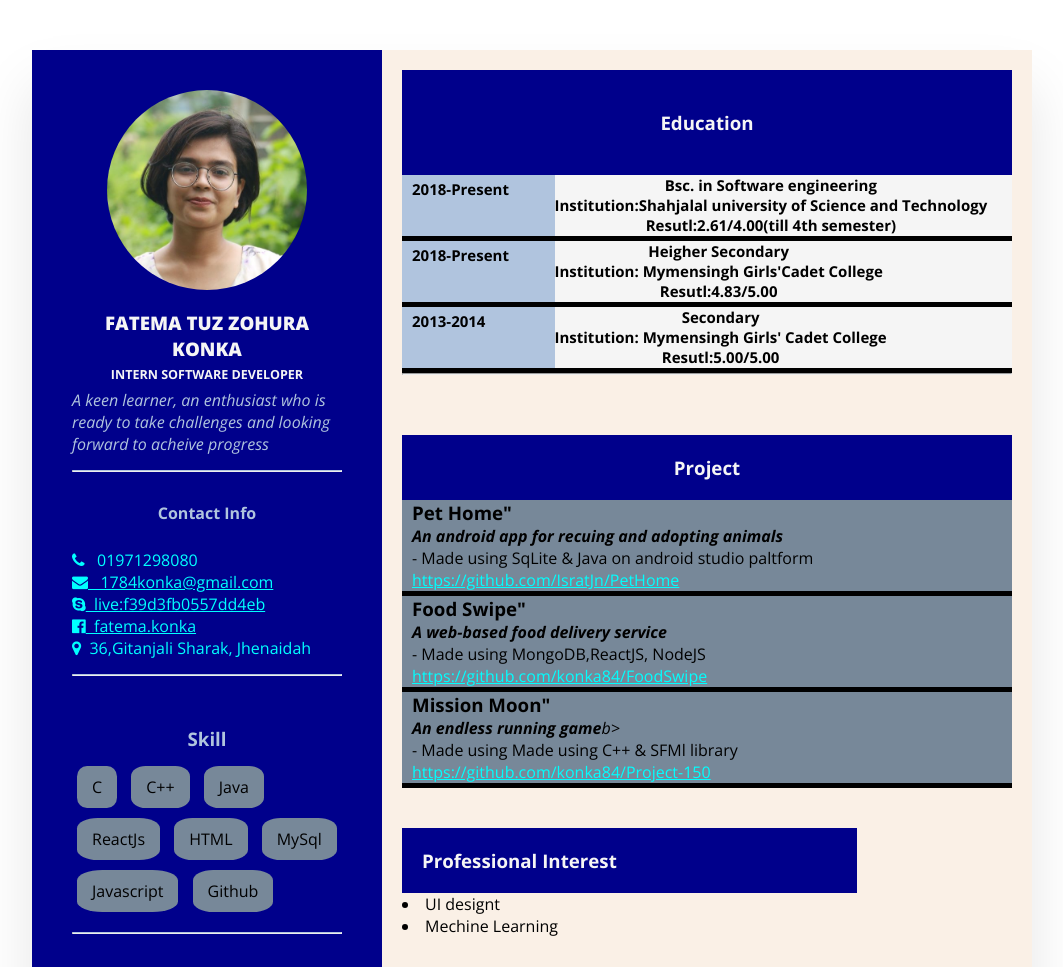
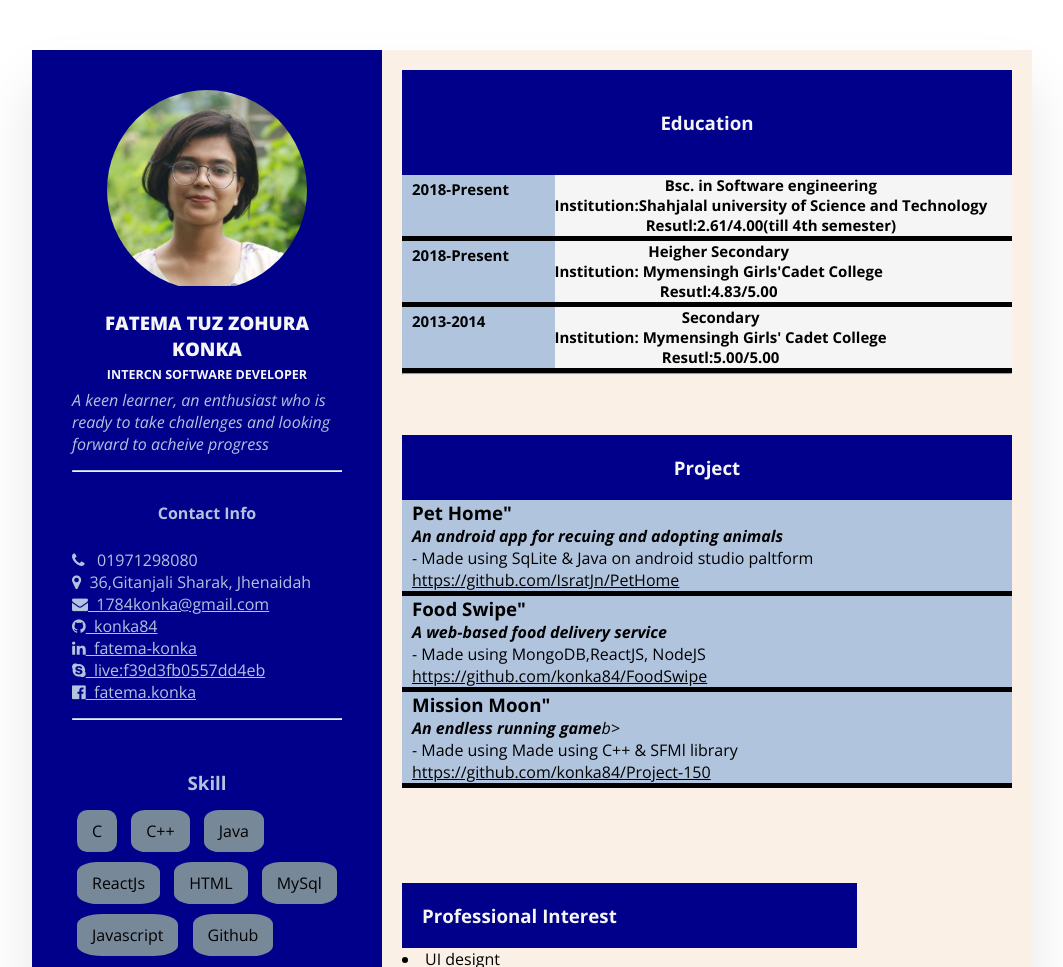
Before and after one commit to konka84/konka84.github.io, a plain HTML site: page index.html in a window 1280 px wide. Shown: the top 967 px of the page, without its empty margins (108-1171 px from the left). Drawn offline with nearby package versions, Linux system fonts and the light colour scheme.

Commit message:
Add files via upload

```diff
--- a/css/style.css
+++ b/css/style.css
@@ -13,7 +13,8 @@ body{
     min-height: 100vh;
 }
 a{
-    color:aqua;
+    color:lightsteelblue;
+
 }
 
 .container {
@@ -55,6 +56,7 @@ a{
     height: 100%;
     object-fit: cover;
 
+
 }
 .profile h3 {
     color: whitesmoke;
@@ -82,13 +84,13 @@ a{
 
 }
 .item{
-    color:aqua;
+    color:lightsteelblue;
     /* text-align: center; */
 }
 .contact-info item{
     display: flex;
     flex-direction: row;
-    color:aqua;
+    color: lightsteelblue;
 
 }
 
@@ -194,7 +196,7 @@ a{
 .projectitem{
     width: 100%;
     margin: 0px;
-    background-color:lightslategray;
+    background-color:lightsteelblue;
     display: flex;
    flex-direction: column;
     border-width: 0px;
@@ -209,9 +211,11 @@ a{
 .perintbx{
     display: flex;
     flex-direction: column;
-    margin: 20px;
+    margin-top: 60px;
+    margin-right: 20px;
     width: 70%;
     align-self: flex-end;
+    padding-bottom: 20px;
 
 
 }
@@ -226,7 +230,8 @@ a{
 .prointbx{
     display: flex;
     flex-direction: column;
-    margin: 20px;
+    margin-top: 60px;
+    margin-left: 20px;
     width: 70%;
 
 
@@ -239,7 +244,7 @@ a{
     padding: 20px;
     color: whitesmoke;
     text-align: left;
-
+    margin-top: 15px;
 
 }
 .intitem{
@@ -308,7 +313,16 @@ clear: both;
 .ltype{
     color: lightsteelblue;
 
-}
-@media screen and (max-width: 950px) {
 
 }
+.git{
+    color: black;
+}
+@media screen and (max-width: 850px) {
+    .container{
+        grid-template-columns: 100%;
+
+    }
+
+
+}
--- a/index.html
+++ b/index.html
@@ -14,9 +14,9 @@
         <div class="left-side">
             <div class="profile">
                 <div class="imgBx">
-                 <img src="image/konka.jpg" alt="konka">
+                 <img src="image/konka.jpg"  style="max-width:100%;height:auto;" alt="konka">
                 </div>
-                <h3>Fatema Tuz Zohura konka<br><span><h6>Intern software developer</h6></span></h3>
+                <h3>Fatema Tuz Zohura konka<br><span><h6>Intercn software developer</h6></span></h3>
                 <p class="about">A keen learner, an enthusiast who is ready to take challenges and looking forward to acheive progress</p>
             </div>
             <hr class="space">
@@ -25,10 +25,13 @@
                 <h4 class="contacttitle">Contact Info</h4>
                 <div class="item">
                  <div class><i class="fa fa-phone"></i> &nbsp 01971298080</div>
-                 <div><a href="1784konka@gmail.com"><i class="fa fa-envelope"> </i> &nbsp 1784konka@gmail.com</a></div>
+                 <div><i class="fa fa-map-marker"> </i> &nbsp36,Gitanjali Sharak, Jhenaidah</div>
+                 <div><a href="1784konka@gmail.com"><i class="fa fa-envelope"> </i> &nbsp1784konka@gmail.com</a></div>
+                 <div><a href="https://github.com/konka84"><i class="fa fa-github"> </i> &nbspkonka84</a></div>
+                 <div><a href="https://www.linkedin.com/in/fatema-konka-06ab0321a/"><i class="fa fa-linkedin"> </i> &nbspfatema-konka</a></div>
                  <div><a href="live:f39d3fb0557dd4eb" ><i class="fa fa-skype"> </i> &nbsplive:f39d3fb0557dd4eb</a></div>
                  <div><a href="https://www.facebook.com/fatema.konka"><i class="fa fa-facebook-official"> </i> &nbspfatema.konka</a></div>
-                 <div><i class="fa fa-map-marker"> </i> &nbsp36,Gitanjali Sharak, Jhenaidah</div>
+
                 </div>
                 <hr class="space">
 
@@ -116,14 +119,14 @@
                         <h3 class="projectname">Pet Home"</h3>
                         <p class="tag"><b>An android app for recuing and adopting animals</b><br></p>
                         <p>- Made using SqLite & Java on android studio paltform</p>
-                        <a href="https://github.com/IsratJn/PetHome">https://github.com/IsratJn/PetHome</a>
+                        <a class="git "href="https://github.com/IsratJn/PetHome">https://github.com/IsratJn/PetHome</a>
 
                     </div>
             <div class="projectitem">
                     <h3 class="projectname">Food Swipe"</h3>
                     <p class="tag"><b>A web-based food delivery service</b><br></p>
                     <p>- Made using MongoDB,ReactJS, NodeJS</p>
-                  <a href="https://github.com/konka84/FoodSwipe">https://github.com/konka84/FoodSwipe</a>
+                  <a class="git" href="https://github.com/konka84/FoodSwipe">https://github.com/konka84/FoodSwipe</a>
 
                     </div>
 
@@ -131,7 +134,7 @@
                     <h3 class="projectname">Mission Moon"</h3>
                     <p class="tag"><b>An endless running game</b>b><br></p>
                     <p>- Made using Made using C++ & SFMl library</p>
-                    <a href="https://github.com/konka84/Project-150">https://github.com/konka84/Project-150</a>
+                    <a class="git" href="https://github.com/konka84/Project-150">https://github.com/konka84/Project-150</a>
                 </div>
 
 
```
